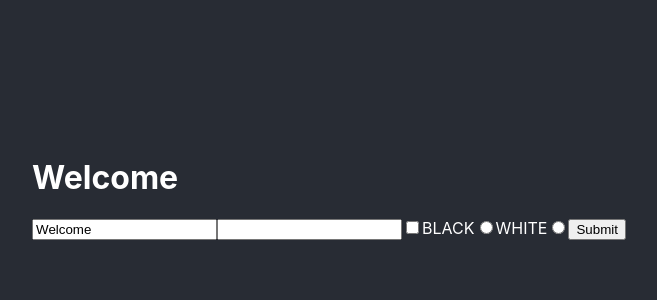
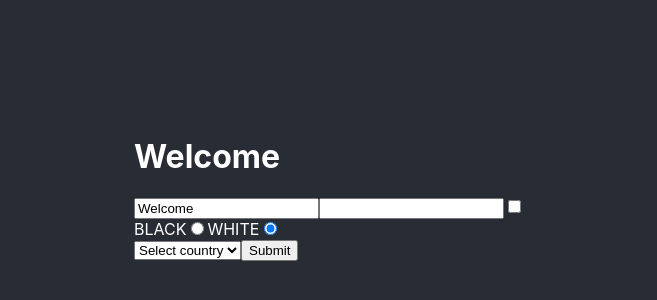
Before and after one commit to szczepanskimichal/rr, a React (Create React App) app: page / in a window 1280 px wide. Shown: the part 212-512 px from the top of the page, without its empty margins (311-968 px from the left). Built offline with nearby package versions, Linux system fonts and the light colour scheme.

Commit message:
Controlled forms cd...

```diff
--- a/src/components/Form/Form.js
+++ b/src/components/Form/Form.js
@@ -4,7 +4,13 @@ const initValues = {
   username: "Welcome",
   password: "",
   isChecked: false,
-  color: null,
+  color: "white",
+  country: "",
+};
+
+const COLORS = {
+  WHITE: "white",
+  BLACK: "black",
 };
 
 class Form extends Component {
@@ -51,7 +57,8 @@ class Form extends Component {
 
   render() {
     console.log(this);
-    const { username, password, isChecked } = this.state;
+    const { username, password, isChecked, color, country } = this.state;
+    const { WHITE, BLACK } = COLORS;
     return (
       <>
         <h1>{username}</h1>
@@ -74,14 +81,35 @@ class Form extends Component {
             checked={isChecked}
             onChange={this.handleChange}
           />
+          <br />
           <label>
             BLACK
-            <input type="radio" />
+            <input
+              onChange={this.handleChange}
+              type="radio"
+              value={BLACK}
+              checked={color === BLACK}
+              name="color"
+            />
           </label>
           <label>
             WHITE
-            <input type="radio" />
+            <input
+              onChange={this.handleChange}
+              type="radio"
+              value={WHITE}
+              checked={color === WHITE}
+              name="color"
+            />
           </label>
+          <br />
+          <select name="country" value={country} onChange={this.handleChange}>
+            <option value="">Select country</option>
+            <option value="PL">POLAND</option>
+            <option value="DE">GERMANY</option>
+            <option value="FR">FRANCE</option>
+            <option value="US">USA</option>
+          </select>
           <button type="submit">Submit</button>
         </form>
       </>
```
